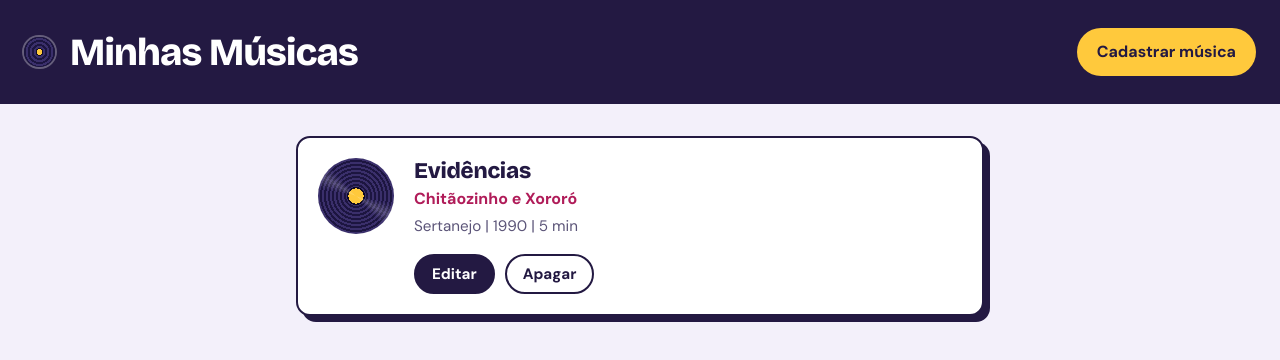
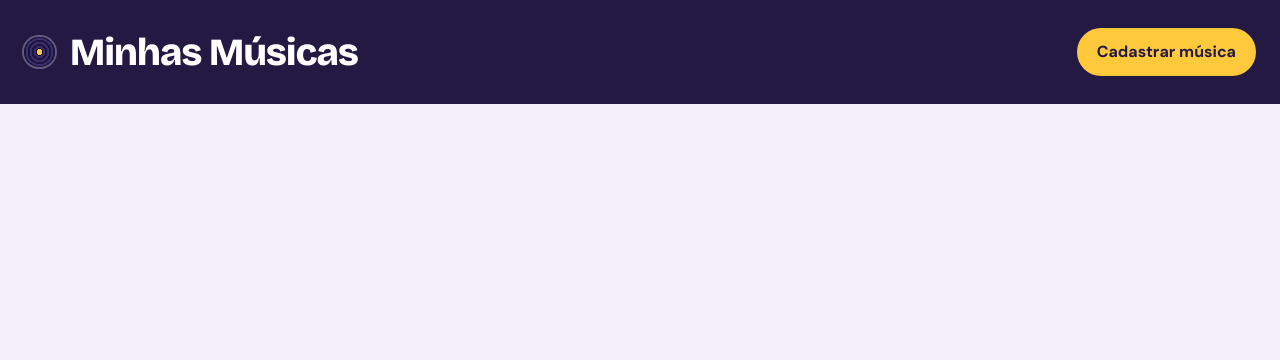
Before and after one commit to JM25123/musicas_frontend, a plain HTML site: page index.html in a window 1280 px wide. Drawn offline with nearby package versions, Linux system fonts and the light colour scheme.

Commit message:
passo 5 ok

```diff
--- a/index.html
+++ b/index.html
@@ -17,15 +17,7 @@
 
     <main>
         <section id="listaMusicas">
-            <article class="musica">
-                <h2>Evidências</h2>
-                <p class="artista">Chitãozinho e Xororó</p>
-                <p class="detalhes">Sertanejo | 1990 | 5 min</p>
-                <div class="acoes">
-                    <a class="editar" href="editar.html?id=1">Editar</a>
-                    <button class="apagar">Apagar</button>
-                </div>
-            </article>
+
         </section>
     </main>
 
--- a/index.js
+++ b/index.js
@@ -0,0 +1 @@
+const urlBackend = "http://localhost:3000"
```
